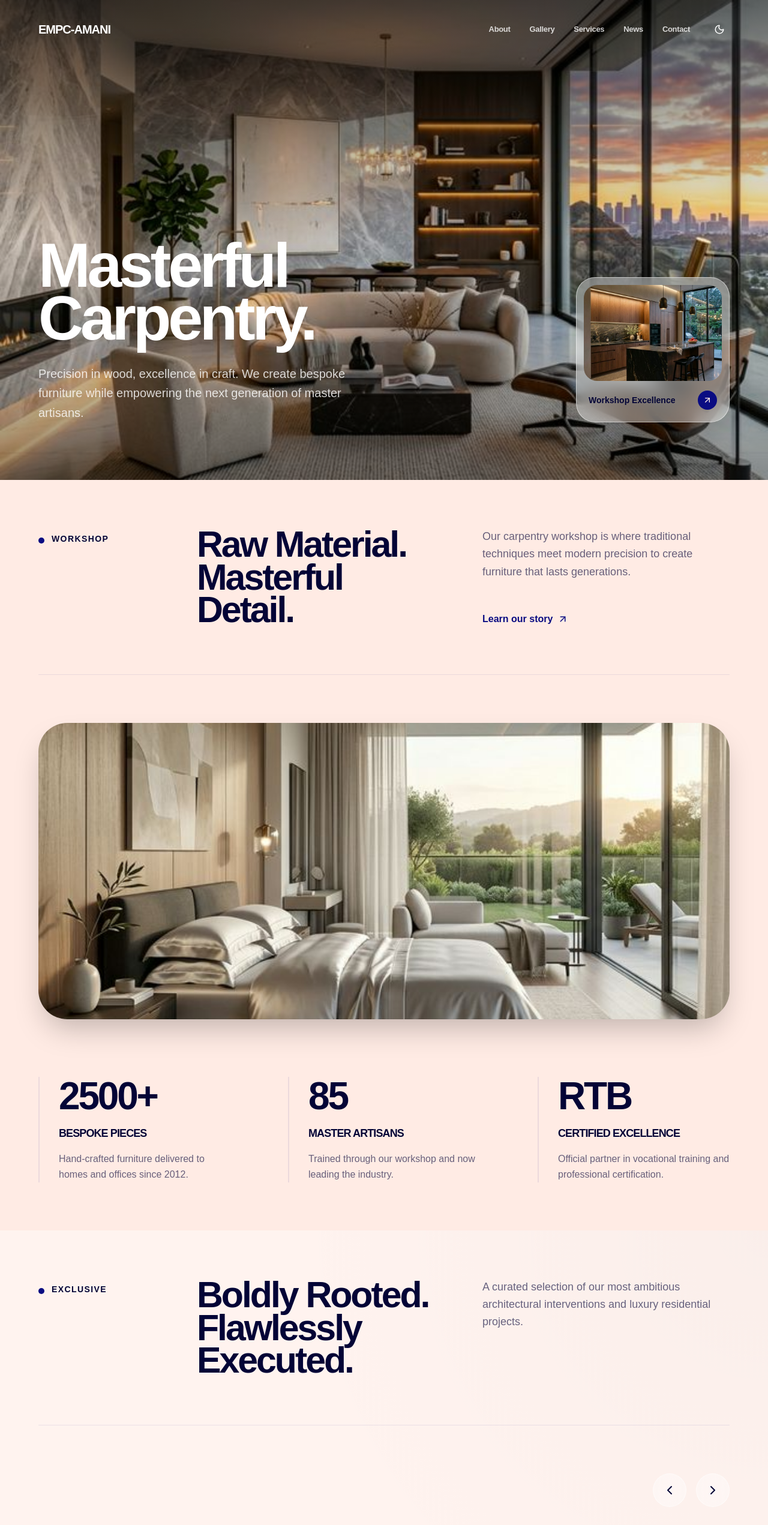
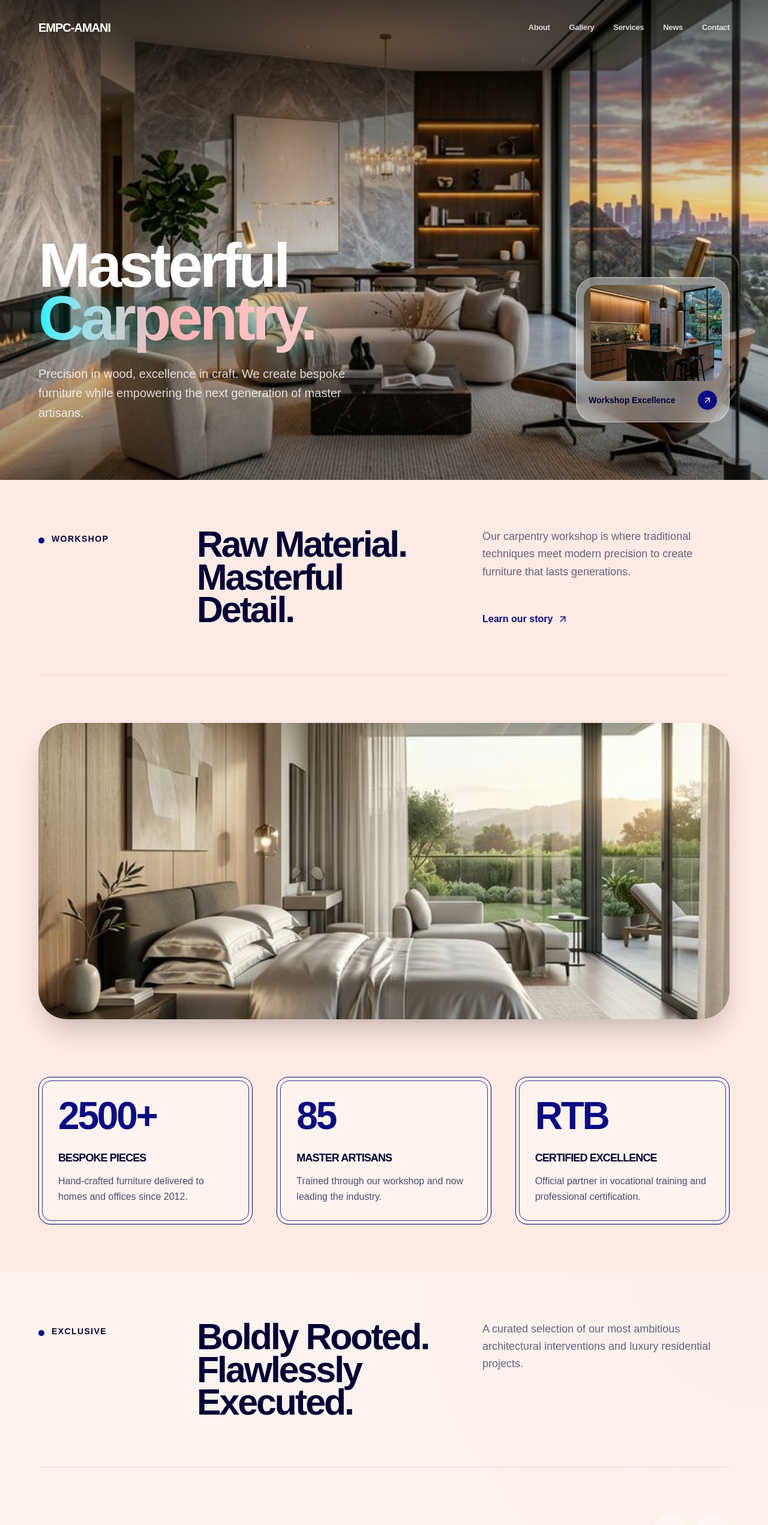
Before and after one commit to Backup-Labs/EMPC-AMANI, a Next.js app: page / in a window 1280 px wide. Shown: the top 2542 px of the page at 60% size. Built offline with nearby package versions, Linux system fonts and the light colour scheme; a web font is replaced by a local one.

Commit message:
disregarded the dark theme

```diff
--- a/src/app/contact/page.tsx
+++ b/src/app/contact/page.tsx
@@ -108,7 +108,7 @@ export default function Contact() {
           </div>
 
           {/* Form */}
-          <div className="glass rounded-2xl p-12 lg:p-16 shadow-3xl">
+          <div className="card-layered p-12 lg:p-16">
             <form onSubmit={handleSubmit} className="flex flex-col gap-10">
               <div className="grid grid-cols-2 gap-8">
                 <div className="flex flex-col gap-3">
@@ -157,10 +157,10 @@ export default function Contact() {
             <div key={i} className="flex flex-col gap-4">
               <button
                 onClick={() => setOpenFaq(openFaq === i ? null : i)}
-                className={`w-full flex items-center justify-between p-10 rounded-[32px] transition-all duration-500 group ${openFaq === i ? "bg-primary text-background" : "glass hover:bg-primary hover:text-background"}`}
+                className={`w-full flex items-center justify-between p-8 card-offset-border hover:scale-[1.01] transition-all duration-300 group ${openFaq === i ? "bg-primary text-background" : "bg-muted text-foreground"}`}
               >
                 <span className="font-black text-xl text-left tracking-tighter">{faq.q}</span>
-                <div className={`h-10 w-10 rounded-full flex items-center justify-center shrink-0 transition-all duration-500 ${openFaq === i ? "bg-background text-primary rotate-180" : "bg-foreground/5 group-hover:bg-background group-hover:text-primary"}`}>
+                <div className={`h-10 w-10 rounded-full flex items-center justify-center shrink-0 transition-all duration-300 ${openFaq === i ? "bg-background text-primary rotate-180" : "bg-primary/10 group-hover:bg-primary group-hover:text-background text-primary"}`}>
                   {openFaq === i ? <Minus size={18} /> : <Plus size={18} />}
                 </div>
               </button>
--- a/src/app/gallery/page.tsx
+++ b/src/app/gallery/page.tsx
@@ -104,10 +104,10 @@ export default function Gallery() {
                 whileInView={{ opacity: 1, scale: 1 }}
                 viewport={{ once: true }}
                 transition={{ duration: 0.7, delay: i * 0.1, ease: [0.16, 1, 0.3, 1] as any }}
-                className={`relative rounded-[32px] overflow-hidden shadow-lg group ${p.span}`}
+                className={`relative rounded-2xl overflow-hidden card-layered group ${p.span} cursor-pointer`}
               >
-                <Image src={p.image} alt={p.title} fill sizes="(max-width:768px) 100vw, 33vw" className="object-cover group-hover:scale-110 transition-transform duration-1000 ease-out" />
-                <div className="absolute inset-0 bg-linear-to-t from-black/80 via-transparent to-transparent opacity-0 group-hover:opacity-100 transition-opacity duration-500" />
+                <Image src={p.image} alt={p.title} fill sizes="(max-width:768px) 100vw, 33vw" className="object-cover group-hover:scale-105 transition-transform duration-1000 ease-out" />
+                <div className="absolute inset-0 bg-linear-to-t from-black/90 via-transparent to-transparent opacity-0 group-hover:opacity-100 transition-opacity duration-500 z-10" />
 
                 <div className="absolute bottom-8 left-8 right-8 translate-y-4 group-hover:translate-y-0 transition-transform duration-500 opacity-0 group-hover:opacity-100">
                   <div className="flex gap-2 mb-3">
--- a/src/app/globals.css
+++ b/src/app/globals.css
@@ -10,6 +10,8 @@
   --color-border: var(--border);
   --color-accent-pink: var(--accent-pink);
   --color-accent-coral: var(--accent-coral);
+  --color-accent-cyan: var(--accent-cyan);
+  --color-accent-blue: var(--accent-blue);
   --radius-xs: 4px;
   --radius-sm: 8px;
   --radius-md: 12px;
@@ -26,16 +28,15 @@
   --border: rgba(10, 12, 130, 0.08);
   --accent-pink: #ffcccc;
   --accent-coral: #ffb3b3;
-}
+  --accent-cyan: #00f0ff;
+  --accent-blue: #2f3fe4;
 
-.dark {
-  --background: #030436;
-  --foreground: #ffebe4;
-  --primary: #ffb3b3;
-  --muted: #0a0c82;
-  --border: rgba(255, 179, 179, 0.15);
-  --accent-pink: #ffcccc;
-  --accent-coral: #ffb3b3;
+  /* Glowing / Shadow colors */
+  --glow-primary: rgba(0, 240, 255, 0.45);
+  --glow-secondary: rgba(47, 63, 228, 0.25);
+  --glow-border: rgba(0, 240, 255, 0.3);
+  --glow-border-inner: rgba(0, 240, 255, 0.1);
+  --card-hover-shadow: rgba(10, 12, 130, 0.1);
 }
 
 @layer base {
@@ -64,9 +65,108 @@
     -webkit-backdrop-filter: blur(16px);
     border: 1px solid rgba(255, 255, 255, 0.5);
   }
+}
 
-  .dark .glass {
-    background: rgba(0, 0, 0, 0.4);
-    border: 1px solid rgba(255, 255, 255, 0.1);
-  }
+/* ── CUSTOM VISUAL POLISH UTILITIES ────────────────────────────────────────── */
+
+/* Rough Gradients */
+.bg-rough-gradient {
+  background: linear-gradient(
+    135deg,
+    var(--primary) 0%,
+    var(--accent-blue) 40%,
+    var(--accent-coral) 75%,
+    var(--accent-pink) 100%
+  );
 }
+
+.text-gradient {
+  background: linear-gradient(
+    135deg,
+    var(--foreground) 30%,
+    var(--accent-blue) 70%,
+    var(--accent-coral) 100%
+  );
+  -webkit-background-clip: text;
+  -webkit-text-fill-color: transparent;
+}
+
+/* Glowing Light Effects */
+.glow-blue {
+  text-shadow: 0 0 20px var(--glow-primary), 0 0 40px var(--glow-secondary);
+}
+
+.border-glow-blue {
+  box-shadow: 0 0 20px var(--glow-border), inset 0 0 10px var(--glow-border-inner);
+  border-color: var(--accent-cyan) !important;
+}
+
+/* Layered & Architectural Border Cards */
+.card-double-border {
+  position: relative;
+  border: 1.5px solid var(--primary);
+  border-radius: var(--radius-lg);
+  background: var(--muted);
+  z-index: 1;
+}
+
+.card-double-border::before {
+  content: "";
+  position: absolute;
+  inset: 5px;
+  border: 1.5px solid var(--primary);
+  border-radius: calc(var(--radius-lg) - 5px);
+  pointer-events: none;
+  z-index: 2;
+  opacity: 0.85;
+}
+
+.card-layered {
+  position: relative;
+  border: 1.5px solid var(--primary);
+  border-radius: var(--radius-lg);
+  background: var(--muted);
+  z-index: 1;
+  transition: transform 0.3s cubic-bezier(0.16, 1, 0.3, 1), box-shadow 0.3s cubic-bezier(0.16, 1, 0.3, 1);
+}
+
+.card-layered::before {
+  content: "";
+  position: absolute;
+  inset: 5px;
+  border: 1.5px solid var(--accent-coral);
+  border-radius: calc(var(--radius-lg) - 5px);
+  pointer-events: none;
+  z-index: 2;
+}
+
+.card-layered::after {
+  content: "";
+  position: absolute;
+  inset: -6px;
+  border: 1.5px dashed var(--accent-pink);
+  border-radius: calc(var(--radius-lg) + 6px);
+  pointer-events: none;
+  opacity: 0.6;
+  z-index: -1;
+  transition: opacity 0.3s ease;
+}
+
+.card-layered:hover {
+  transform: translateY(-4px);
+  box-shadow: 0 12px 30px var(--card-hover-shadow);
+}
+
+/* Solid Offset Shadow Cards (Neobrutalism/Architectural) */
+.card-offset-border {
+  border: 1.5px solid var(--primary);
+  border-radius: var(--radius-lg);
+  background: var(--muted);
+  box-shadow: 6px 6px 0px var(--primary);
+  transition: all 0.3s cubic-bezier(0.16, 1, 0.3, 1);
+}
+
+.card-offset-border:hover {
+  transform: translate(2px, 2px);
+  box-shadow: 2px 2px 0px var(--primary);
+}
--- a/src/app/layout.tsx
+++ b/src/app/layout.tsx
@@ -1,7 +1,6 @@
 import type { Metadata } from "next";
 import { Navbar } from "@/components/Navbar";
 import { Footer } from "@/components/Footer";
-import { ThemeProvider } from "@/components/ThemeProvider";
 import "./globals.css";
 
 export const metadata: Metadata = {
@@ -15,7 +14,7 @@ export default function RootLayout({
   children: React.ReactNode;
 }>) {
   return (
-    <html lang="en" suppressHydrationWarning>
+    <html lang="en">
       <head>
         <link
           href="https://api.fontshare.com/v2/css?f[]=satoshi@900,800,700,500,400,300&display=swap"
@@ -24,13 +23,11 @@ export default function RootLayout({
       </head>
       <body
         style={{ fontFamily: "'Satoshi', sans-serif" }}
-        className="min-h-screen bg-white dark:bg-[#0a0a0a] text-[#111111] dark:text-[#f0f0f0] flex flex-col antialiased transition-colors duration-300"
+        className="min-h-screen bg-background text-foreground flex flex-col antialiased"
       >
-        <ThemeProvider attribute="class" defaultTheme="light" enableSystem>
-          <Navbar />
-          <main className="flex-1">{children}</main>
-          <Footer />
-        </ThemeProvider>
+        <Navbar />
+        <main className="flex-1">{children}</main>
+        <Footer />
       </body>
     </html>
   );
--- a/src/app/page.tsx
+++ b/src/app/page.tsx
@@ -87,7 +87,10 @@ export default function Home() {
                 transition={{ duration: 0.8, ease: [0.16, 1, 0.3, 1] as any }}
                 className="font-black text-[3rem] md:text-[4.5rem] lg:text-[6.5rem] leading-[0.85] tracking-[-0.05em] text-white m-0"
               >
-                Masterful<br />Carpentry.
+                Masterful<br />
+                <span className="text-transparent bg-clip-text bg-linear-to-r from-accent-cyan via-accent-coral to-accent-pink drop-shadow-[0_0_20px_rgba(0,240,255,0.35)]">
+                  Carpentry.
+                </span>
               </motion.h1>
               <p className="text-white/80 text-lg md:text-xl leading-relaxed mt-8 max-w-lg">
                 Precision in wood, excellence in craft. We create bespoke furniture
@@ -135,18 +138,18 @@ export default function Home() {
             <Image src="/images/project2.png" alt="Studio" fill sizes="100vw" className="object-cover" />
           </div>
 
-          <div className="grid grid-cols-1 md:grid-cols-3 gap-16 lg:gap-24">
+          <div className="grid grid-cols-1 md:grid-cols-3 gap-8 lg:gap-10">
             {[
               { val: 2500, suffix: "+", label: "Bespoke Pieces", desc: "Hand-crafted furniture delivered to homes and offices since 2012." },
               { val: 85, label: "Master Artisans", desc: "Trained through our workshop and now leading the industry." },
               { val: "RTB", label: "Certified Excellence", desc: "Official partner in vocational training and professional certification." },
             ].map((s, i) => (
-              <div key={i} className="flex flex-col border-l-2 border-border pl-8">
-                <p className="font-black text-[3.5rem] lg:text-[4rem] tracking-[-0.05em] text-foreground m-0 leading-none">
+              <div key={i} className="card-double-border p-8 flex flex-col hover:scale-[1.03] transition-all duration-300 shadow-sm">
+                <p className="font-black text-[3.5rem] lg:text-[4rem] tracking-[-0.05em] text-primary m-0 leading-none">
                   <Counter value={s.val} suffix={s.suffix} />
                 </p>
-                <p className="font-black text-lg text-foreground mt-4 mb-4 uppercase tracking-tighter">{s.label}</p>
-                <p className="text-base text-foreground/60 leading-relaxed m-0">{s.desc}</p>
+                <p className="font-black text-lg text-foreground mt-6 mb-3 uppercase tracking-tighter">{s.label}</p>
+                <p className="text-base text-foreground/70 leading-relaxed m-0">{s.desc}</p>
               </div>
             ))}
           </div>
@@ -202,7 +205,7 @@ export default function Home() {
             heading={<>Inspiring Spaces.<br />Resonant Experience.</>}
             desc="Our diverse range of work spans from boutique retail to high-end hospitality."
           />
-          <div className="grid grid-cols-1 md:grid-cols-2 lg:grid-cols-3 gap-12 pt-20">
+          <div className="grid grid-cols-1 md:grid-cols-2 lg:grid-cols-3 gap-8 lg:gap-10 pt-20">
             {featuredProjects.map((p, i) => (
               <motion.div
                 key={i}
@@ -210,22 +213,22 @@ export default function Home() {
                 whileInView={{ opacity: 1, y: 0 }}
                 viewport={{ once: true, margin: "-100px" }}
                 transition={{ duration: 0.7, delay: i * 0.1, ease: [0.16, 1, 0.3, 1] as any }}
-                className="flex flex-col gap-6 group"
+                className="card-layered p-6 flex flex-col gap-6 group cursor-pointer"
               >
-                <div className="relative rounded-[32px] overflow-hidden aspect-square shadow-lg">
-                  <Image src={p.image} alt={p.title} fill sizes="(max-width:768px) 100vw, 33vw" className="object-cover group-hover:scale-110 transition-transform duration-1000 ease-out" />
-                  <div className="absolute top-6 left-6 flex gap-2">
+                <div className="relative rounded-2xl overflow-hidden aspect-square shadow-md">
+                  <Image src={p.image} alt={p.title} fill sizes="(max-width:768px) 100vw, 33vw" className="object-cover group-hover:scale-105 transition-transform duration-1000 ease-out" />
+                  <div className="absolute top-4 left-4 flex gap-1.5">
                     {p.tags.map(t => (
-                      <span key={t} className="glass text-[10px] font-black uppercase tracking-widest px-3 py-1.5 rounded-full text-white">
+                      <span key={t} className="glass text-[9px] font-black uppercase tracking-widest px-2.5 py-1.5 rounded-full text-white">
                         {t}
                       </span>
                     ))}
                   </div>
                 </div>
-                <div className="flex justify-between items-center pr-4">
-                  <p className="font-black text-2xl text-foreground leading-tight tracking-tighter">{p.title}</p>
-                  <div className="h-12 w-12 rounded-full border border-border flex items-center justify-center transition-all group-hover:bg-primary group-hover:border-primary group-hover:text-background text-foreground">
-                    <ArrowUpRight size={20} />
+                <div className="flex justify-between items-center pr-1">
+                  <p className="font-black text-xl text-foreground leading-tight tracking-tight m-0">{p.title}</p>
+                  <div className="h-10 w-10 rounded-full border border-primary/20 flex items-center justify-center transition-all group-hover:bg-primary group-hover:text-background text-primary shrink-0 ml-4">
+                    <ArrowUpRight size={18} />
                   </div>
                 </div>
               </motion.div>
@@ -263,19 +266,19 @@ export default function Home() {
               <ArrowUpRight size={24} />
             </Link>
           </div>
-          <div className="grid grid-cols-1 md:grid-cols-3 gap-12 pt-20">
+          <div className="grid grid-cols-1 md:grid-cols-3 gap-8 lg:gap-10 pt-20">
             {[
               { title: "The Heritage of Wood", date: "20.03.26", image: "/images/hero.png" },
               { title: "Art of Joinery", date: "15.03.26", image: "/images/project1.png" },
               { title: "Workshop Milestones", date: "10.03.26", image: "/images/project2.png" },
             ].map((b, i) => (
-              <motion.div key={i} {...fade(i * 0.1)}>
-                <Link href={`/news/${b.title.toLowerCase().replace(/ /g, "-")}`} className="group block">
-                  <div className="relative rounded-[32px] overflow-hidden aspect-16/10 mb-8 shadow-md">
-                    <Image src={b.image} alt={b.title} fill sizes="(max-width:768px) 100vw, 33vw" className="object-cover grow group-hover:scale-110 transition-transform duration-1000" />
+              <motion.div key={i} {...fade(i * 0.1)} className="card-offset-border p-6 flex flex-col group cursor-pointer">
+                <Link href={`/news/${b.title.toLowerCase().replace(/ /g, "-")}`} className="group block no-underline text-foreground">
+                  <div className="relative rounded-2xl overflow-hidden aspect-16/10 mb-6 shadow-sm">
+                    <Image src={b.image} alt={b.title} fill sizes="(max-width:768px) 100vw, 33vw" className="object-cover grow group-hover:scale-105 transition-transform duration-700" />
                   </div>
-                  <p className="text-[11px] font-black text-primary mb-3 flex items-center gap-2 uppercase tracking-widest">{b.date}</p>
-                  <p className="font-black text-2xl text-foreground leading-tight tracking-tight m-0 hover:text-primary transition-colors">{b.title}</p>
+                  <p className="text-[10px] font-black text-primary mb-3 flex items-center gap-2 uppercase tracking-widest">{b.date}</p>
+                  <p className="font-black text-xl text-foreground leading-tight tracking-tight m-0 group-hover:text-primary transition-colors">{b.title}</p>
                 </Link>
               </motion.div>
             ))}
--- a/src/app/services/page.tsx
+++ b/src/app/services/page.tsx
@@ -131,13 +131,13 @@ export default function Services() {
                         </p>
                         <p className="text-[11px] font-black text-foreground/40 tracking-[0.2em] uppercase mt-4">{s.statLabel}</p>
                       </div>
-                      <Link href="/contact" className="h-16 w-16 glass rounded-full flex items-center justify-center group-hover:bg-primary group-hover:text-background transition-all shadow-sm text-foreground">
+                      <Link href="/contact" className="h-16 w-16 rounded-full flex items-center justify-center border-2 border-primary/20 bg-muted hover:border-primary group-hover:bg-primary group-hover:text-background transition-all text-primary shrink-0">
                         <ArrowUpRight size={24} />
                       </Link>
                     </div>
                   </div>
-                  <div className="relative rounded-[40px] overflow-hidden aspect-4/3 shadow-3xl transition-all duration-1000">
-                    <Image src={s.image} alt={s.title} fill sizes="(max-width:768px) 100vw, 33vw" className="object-cover group-hover:scale-110 transition-transform duration-1000" />
+                  <div className="relative rounded-2xl overflow-hidden aspect-4/3 card-layered transition-all duration-1000 shrink-0">
+                    <Image src={s.image} alt={s.title} fill sizes="(max-width:768px) 100vw, 33vw" className="object-cover group-hover:scale-105 transition-transform duration-1000" />
                   </div>
                 </div>
               </motion.div>
--- a/src/components/Navbar.tsx
+++ b/src/components/Navbar.tsx
@@ -4,8 +4,7 @@ import React, { useState, useEffect } from "react";
 import Link from "next/link";
 import { usePathname } from "next/navigation";
 import { motion, AnimatePresence } from "framer-motion";
-import { Menu, X, Sun, Moon } from "lucide-react";
-import { useTheme } from "next-themes";
+import { Menu, X } from "lucide-react";
 
 const navLinks = [
   { name: "About", href: "/about" },
@@ -18,12 +17,9 @@ const navLinks = [
 export function Navbar() {
   const [scrolled, setScrolled] = useState(false);
   const [mobileOpen, setMobileOpen] = useState(false);
-  const [mounted, setMounted] = useState(false);
-  const { theme, setTheme } = useTheme();
   const pathname = usePathname();
 
   useEffect(() => {
-    setMounted(true);
     const handler = () => {
       setScrolled(window.scrollY > 60);
     };
@@ -89,32 +85,10 @@ export function Navbar() {
                   </Link>
                 );
               })}
-
-              {/* Theme Toggle */}
-              {mounted && (
-                <button
-                  onClick={() => setTheme(theme === "dark" ? "light" : "dark")}
-                  className={`
-                    p-2 rounded-full transition-colors
-                    ${scrolled ? "hover:bg-black/5 dark:hover:bg-white/10" : "hover:bg-white/10"}
-                    ${scrolled ? "text-foreground" : "text-white"}
-                  `}
-                >
-                  {theme === "dark" ? <Sun size={18} /> : <Moon size={18} />}
-                </button>
-              )}
             </nav>
 
             {/* Mobile hamburger */}
             <div className="flex md:hidden items-center gap-4">
-               {mounted && (
-                <button
-                  onClick={() => setTheme(theme === "dark" ? "light" : "dark")}
-                  className={`p-2 ${scrolled ? "text-foreground" : "text-white"}`}
-                >
-                  {theme === "dark" ? <Sun size={20} /> : <Moon size={20} />}
-                </button>
-              )}
               <button
                 className={`
                   flex items-center justify-center transition-colors
--- a/src/components/ThemeProvider.tsx
+++ /dev/null
@@ -1,9 +0,0 @@
-"use client";
-
-import * as React from "react";
-import { ThemeProvider as NextThemesProvider } from "next-themes";
-import { type ThemeProviderProps } from "next-themes";
-
-export function ThemeProvider({ children, ...props }: ThemeProviderProps) {
-  return <NextThemesProvider {...props}>{children}</NextThemesProvider>;
-}
```
